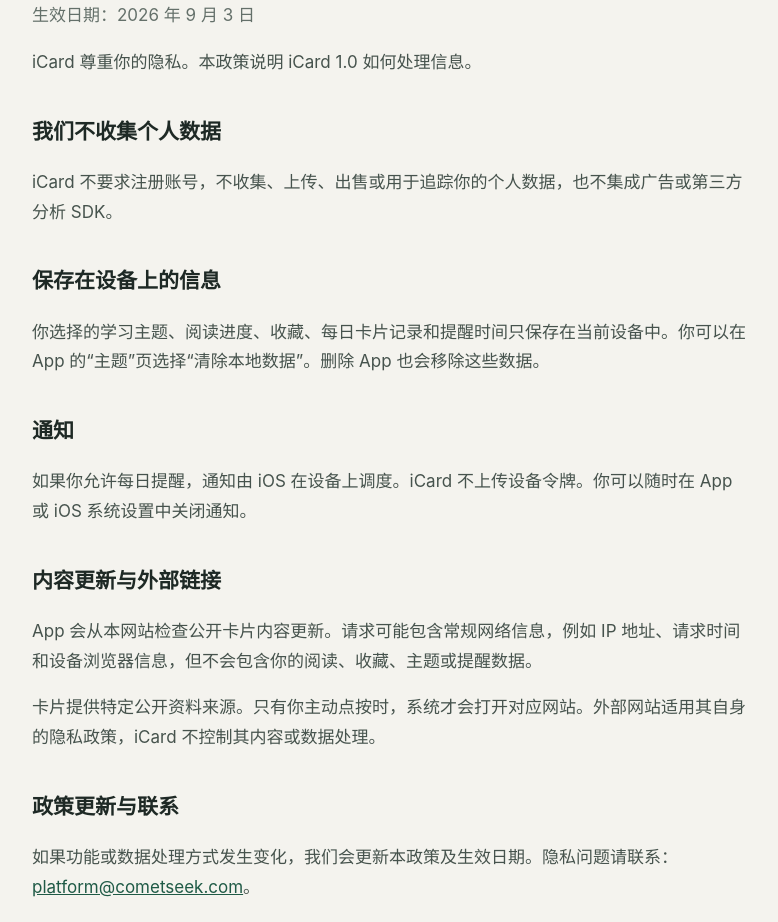
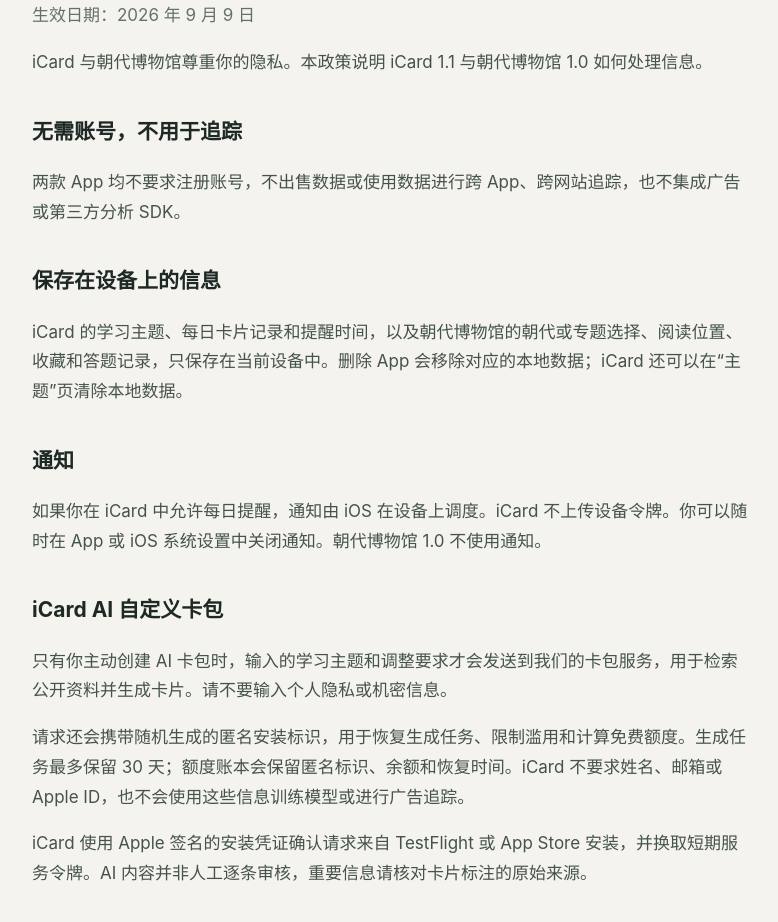
Before and after one commit to cometseek/icard-content-pages, a plain HTML site: page privacy.html in a window 1280 px wide. Shown: the part 123-1045 px from the top of the page, without its empty margins (248-1026 px from the left). Drawn offline with Linux system fonts and the light colour scheme.

Commit message:
Update iCard 1.1 privacy and support

```diff
--- a/privacy.html
+++ b/privacy.html
@@ -3,7 +3,7 @@
 <head>
   <meta charset="utf-8">
   <meta name="viewport" content="width=device-width, initial-scale=1">
-  <title>iCard 隐私政策</title>
+  <title>iCard 与朝代博物馆隐私政策</title>
   <style>
     body { margin: 0; background: #f4f3ee; color: #1e2925; font: 17px/1.75 -apple-system, BlinkMacSystemFont, "PingFang SC", sans-serif; }
     main { max-width: 720px; margin: auto; padding: 64px 24px 96px; }
@@ -16,22 +16,30 @@
 </head>
 <body>
 <main>
-  <h1>iCard 隐私政策</h1>
-  <p class="meta">生效日期：2026 年 9 月 3 日</p>
-  <p>iCard 尊重你的隐私。本政策说明 iCard 1.0 如何处理信息。</p>
+  <h1>iCard 与朝代博物馆隐私政策</h1>
+  <p class="meta">生效日期：2026 年 9 月 9 日</p>
+  <p>iCard 与朝代博物馆尊重你的隐私。本政策说明 iCard 1.1 与朝代博物馆 1.0 如何处理信息。</p>
 
-  <h2>我们不收集个人数据</h2>
-  <p>iCard 不要求注册账号，不收集、上传、出售或用于追踪你的个人数据，也不集成广告或第三方分析 SDK。</p>
+  <h2>无需账号，不用于追踪</h2>
+  <p>两款 App 均不要求注册账号，不出售数据或使用数据进行跨 App、跨网站追踪，也不集成广告或第三方分析 SDK。</p>
 
   <h2>保存在设备上的信息</h2>
-  <p>你选择的学习主题、阅读进度、收藏、每日卡片记录和提醒时间只保存在当前设备中。你可以在 App 的“主题”页选择“清除本地数据”。删除 App 也会移除这些数据。</p>
+  <p>iCard 的学习主题、每日卡片记录和提醒时间，以及朝代博物馆的朝代或专题选择、阅读位置、收藏和答题记录，只保存在当前设备中。删除 App 会移除对应的本地数据；iCard 还可以在“主题”页清除本地数据。</p>
 
   <h2>通知</h2>
-  <p>如果你允许每日提醒，通知由 iOS 在设备上调度。iCard 不上传设备令牌。你可以随时在 App 或 iOS 系统设置中关闭通知。</p>
+  <p>如果你在 iCard 中允许每日提醒，通知由 iOS 在设备上调度。iCard 不上传设备令牌。你可以随时在 App 或 iOS 系统设置中关闭通知。朝代博物馆 1.0 不使用通知。</p>
+
+  <h2>iCard AI 自定义卡包</h2>
+  <p>只有你主动创建 AI 卡包时，输入的学习主题和调整要求才会发送到我们的卡包服务，用于检索公开资料并生成卡片。请不要输入个人隐私或机密信息。</p>
+  <p>请求还会携带随机生成的匿名安装标识，用于恢复生成任务、限制滥用和计算免费额度。生成任务最多保留 30 天；额度账本会保留匿名标识、余额和恢复时间。iCard 不要求姓名、邮箱或 Apple ID，也不会使用这些信息训练模型或进行广告追踪。</p>
+  <p>iCard 使用 Apple 签名的安装凭证确认请求来自 TestFlight 或 App Store 安装，并换取短期服务令牌。AI 内容并非人工逐条审核，重要信息请核对卡片标注的原始来源。</p>
 
   <h2>内容更新与外部链接</h2>
-  <p>App 会从本网站检查公开卡片内容更新。请求可能包含常规网络信息，例如 IP 地址、请求时间和设备浏览器信息，但不会包含你的阅读、收藏、主题或提醒数据。</p>
-  <p>卡片提供特定公开资料来源。只有你主动点按时，系统才会打开对应网站。外部网站适用其自身的隐私政策，iCard 不控制其内容或数据处理。</p>
+  <p>iCard 可以从我们的服务器检查并下载公开知识内容。此类请求不会包含你的阅读、收藏、主题或提醒数据。服务器可能按照常规网络运维要求短期处理 IP 地址、请求时间等技术日志。</p>
+  <p>朝代博物馆 1.0 的基础历史内容随 App 提供，不会在后台检查或下载内容更新。知识卡会标注资料来源；只有你主动点按外部链接时，系统才会打开对应网站。外部网站适用其自身的隐私政策。</p>
+
+  <h2>儿童隐私</h2>
+  <p>朝代博物馆面向家庭与学习场景，不要求儿童提供姓名、联系方式、精确位置或其他个人信息。</p>
 
   <h2>政策更新与联系</h2>
   <p>如果功能或数据处理方式发生变化，我们会更新本政策及生效日期。隐私问题请联系：<a href="mailto:platform@cometseek.com">platform@cometseek.com</a>。</p>
```
Also changed, not shown: support.html (+13 -6 lines).
